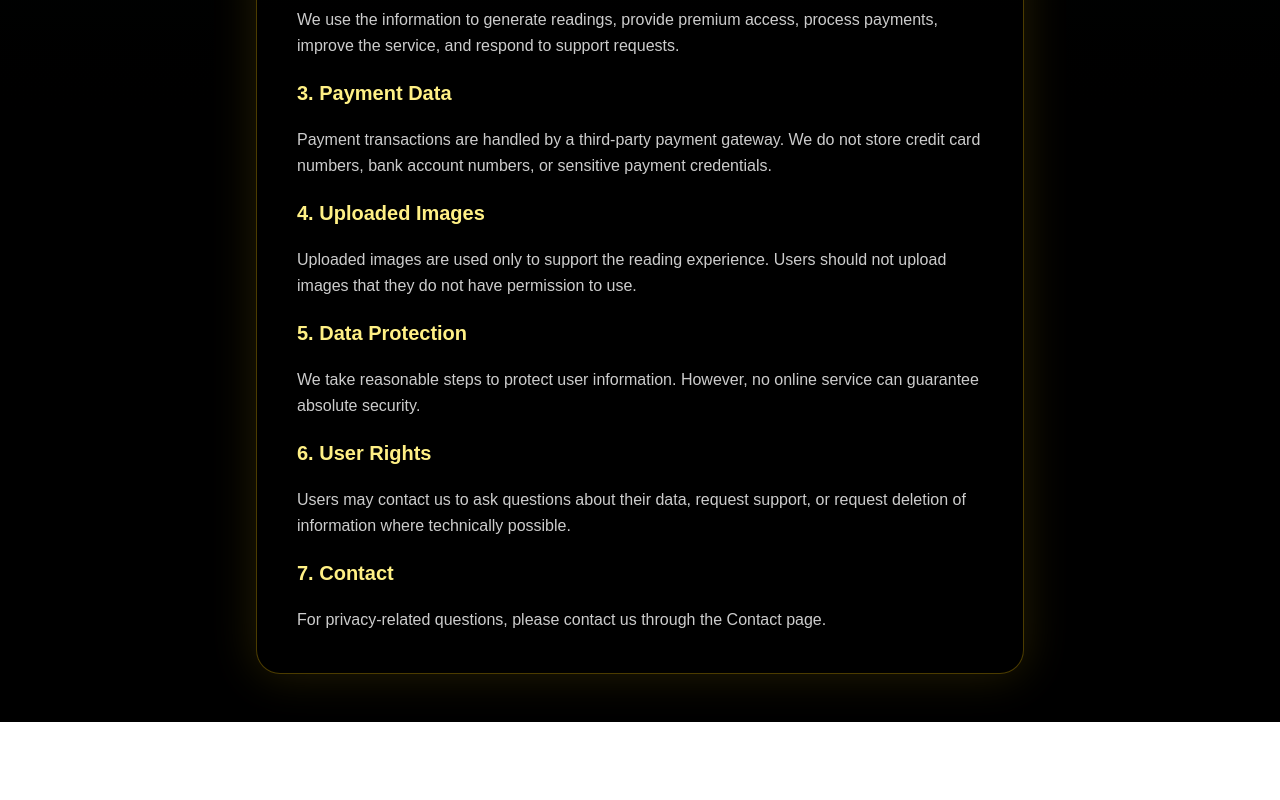
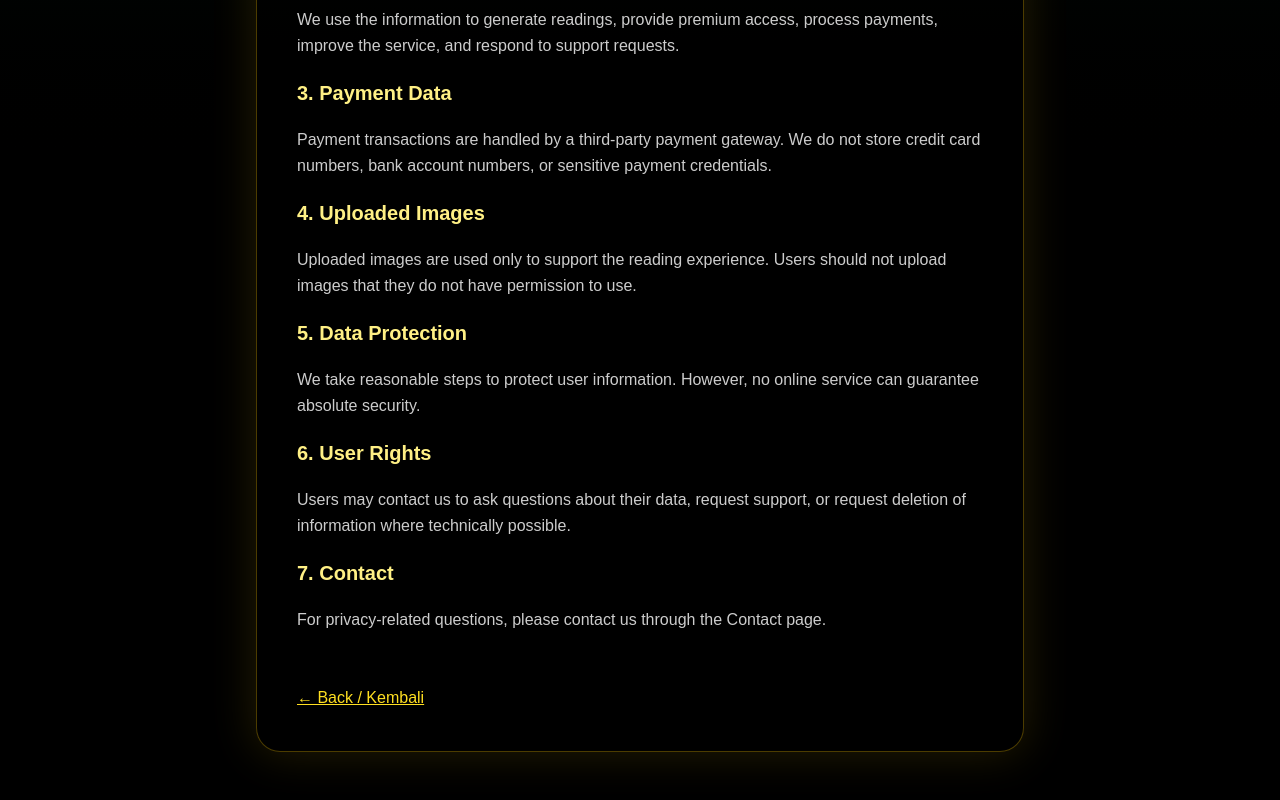
Before and after one commit to ariesdewanto65/tarot-premium-ai, a Next.js app: page /privacy in a window 1280 px wide. Shown: the part 434-1234 px from the top of the page. Before the commit the page ends 1156 px from the top, so only its background shows below. Built offline with nearby package versions, Linux system fonts and the light colour scheme.

Commit message:
add back links to legal pages

```diff
--- a/app/contact/page.tsx
+++ b/app/contact/page.tsx
@@ -41,6 +41,14 @@ export default function ContactPage() {
               Please include your payment date, order ID, payment method, and
               the issue you experienced so we can help you faster.
             </p>
+
+               <a
+                href="/"
+                className="mt-8 inline-block text-yellow-300 underline hover:text-yellow-200"
+               >
+                 ← Back / Kembali
+               </a>
+
           </div>
         </section>
       </div>
--- a/app/disclaimer/page.tsx
+++ b/app/disclaimer/page.tsx
@@ -58,6 +58,14 @@ export default function DisclaimerPage() {
             features. It does not guarantee any specific personal outcome,
             prediction, or result.
           </p>
+
+            <a
+              href="/"
+                className="mt-8 inline-block text-yellow-300 underline hover:text-yellow-200"
+              >
+               ← Back / Kembali
+             </a>
+
         </section>
       </div>
     </main>
--- a/app/privacy/page.tsx
+++ b/app/privacy/page.tsx
@@ -75,6 +75,12 @@ export default function PrivacyPage() {
             For privacy-related questions, please contact us through the Contact
             page.
           </p>
+              <a
+                href="/"
+                 className="mt-8 inline-block text-yellow-300 underline hover:text-yellow-200"
+             >
+                  ← Back / Kembali
+            </a>
         </section>
       </div>
     </main>
--- a/app/refund-policy/page.tsx
+++ b/app/refund-policy/page.tsx
@@ -63,6 +63,12 @@ export default function RefundPolicyPage() {
             For refund-related questions, please contact us through the Contact
             page.
           </p>
+            <a
+              href="/"
+               className="mt-8 inline-block text-yellow-300 underline hover:text-yellow-200"
+             >
+               ← Back / Kembali
+             </a>
         </section>
       </div>
     </main>
--- a/app/terms/page.tsx
+++ b/app/terms/page.tsx
@@ -66,6 +66,12 @@ export default function TermsPage() {
             Contact page.
           </p>
         </section>
+          <a
+             href="/"
+                className="mt-8 inline-block text-yellow-300 underline hover:text-yellow-200"
+             >
+               ← Back / Kembali
+           </a>
       </div>
     </main>
   );
```
